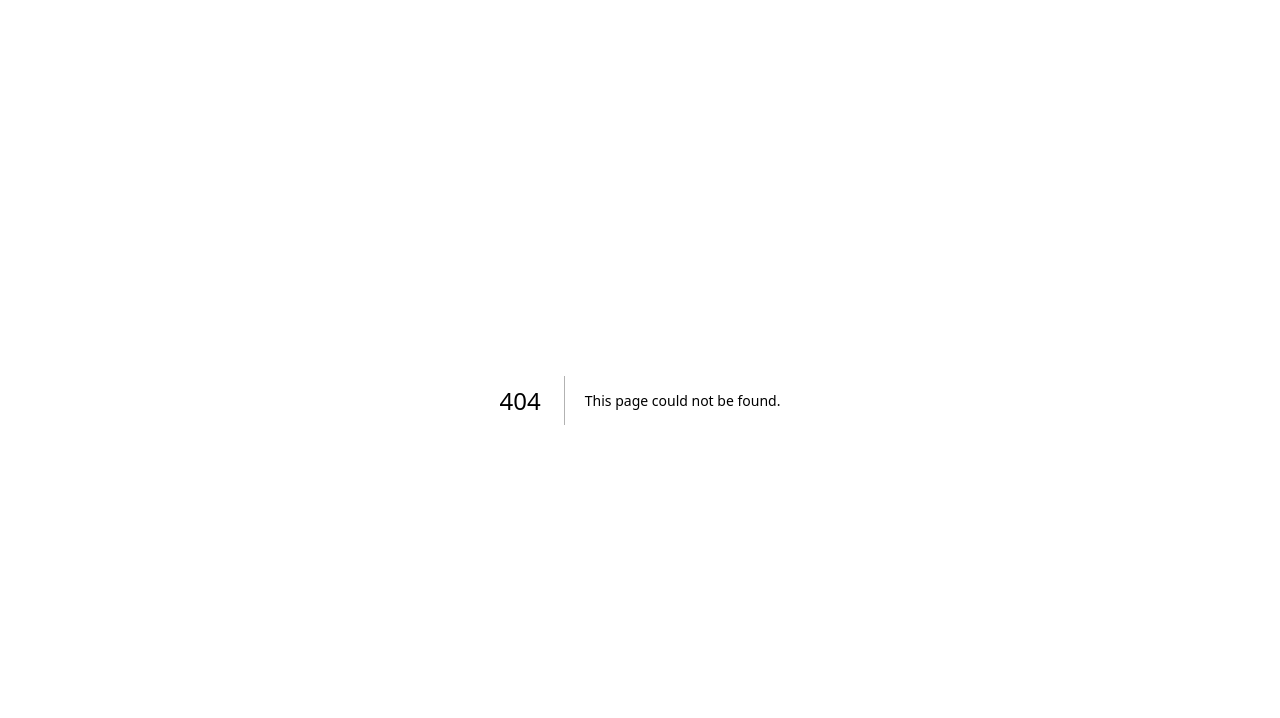
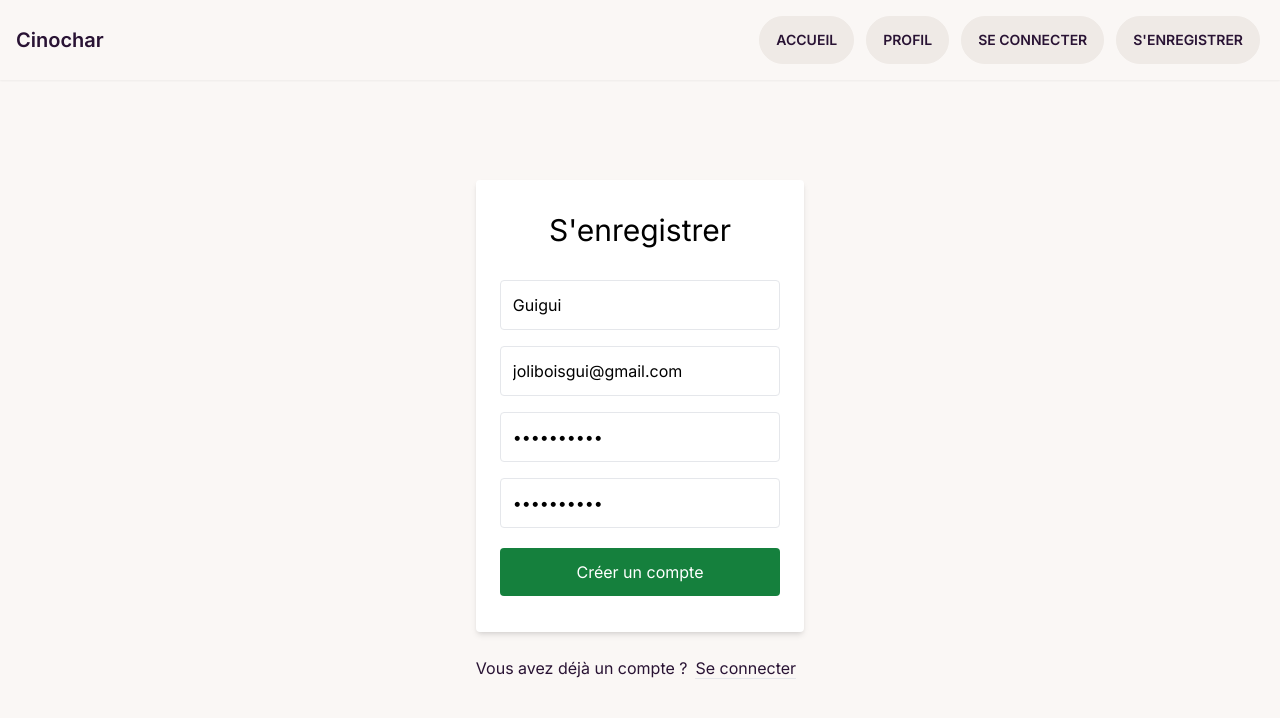
Before and after one commit to Joliwood/cinochar, a Next.js app in the folder client/: page /signup in a window 1280 px wide. Before the commit this address had no page. Shown: the top 718 px of the page. Built offline with nearby package versions, Linux system fonts and the light colour scheme.

Commit message:
:tada: :construction: register mongodb OK + WIP response to the client

```diff
--- a/client/package.json
+++ b/client/package.json
@@ -16,11 +16,14 @@
     "@reduxjs/toolkit": "^1.9.5",
     "autoprefixer": "^10.4.14",
     "axios": "^1.4.0",
+    "bcryptjs": "^2.4.3",
     "bufferutil": "^4.0.7",
     "daisyui": "^3.5.0",
     "dotenv": "^16.3.1",
     "eslint": "^8.45.0",
     "eslint-config-next": "^13.4.10",
+    "express": "^4.18.2",
+    "jsonwebtoken": "^9.0.1",
     "lottie-web": "^5.12.2",
     "mongodb": "^5.7.0",
     "mongoose": "^7.4.0",
@@ -35,6 +38,7 @@
     "utf-8-validate": "^6.0.3"
   },
   "devDependencies": {
+    "@types/bcryptjs": "^2.4.2",
     "@types/mongodb": "^4.0.7",
     "@types/node": "^20.4.2",
     "@types/react": "^18.2.15",
--- /dev/null
+++ b/client/src/app/signup/layout.tsx
@@ -0,0 +1,23 @@
+import React from 'react';
+import '../globals.css';
+import type { Metadata } from 'next';
+import { Inter } from 'next/font/google';
+
+const inter = Inter({ subsets: ['latin'] });
+
+export const metadata: Metadata = {
+  title: 'Create Next App',
+  description: 'Generated by create next app',
+};
+
+export default function RootLayout({
+  children,
+}: {
+  children: React.ReactNode
+}) {
+  return (
+    <html lang="en">
+      <body className={inter.className}>{children}</body>
+    </html>
+  );
+}
--- /dev/null
+++ b/client/src/app/signup/page.tsx
@@ -0,0 +1,113 @@
+'use client';
+
+import React, { useState } from 'react';
+import axios from 'axios';
+import Header from '../../components/header';
+
+function Signup() {
+  const [pseudo, setPseudo] = useState('Guigui');
+  const [email, setEmail] = useState('joliboisgui@gmail.com');
+  const [password, setPassword] = useState('Azpoazpo5!');
+  const [confirmPassword, setConfirmPassword] = useState('Azpoazpo5!');
+  const [message, setMessage] = useState('');
+
+  const handleSubmit = async (e: any) => {
+    e.preventDefault();
+
+    if (password !== confirmPassword) {
+      setMessage('Passwords do not match');
+      return;
+    }
+
+    try {
+      const response = await axios.post('/api/register', {
+        pseudo,
+        email,
+        password,
+      });
+      setMessage(response.data.message);
+      // You can perform further actions, such as redirecting to a login page.
+    } catch (error) {
+      console.error(error);
+      setMessage('An error occurred during registration.');
+    }
+  };
+
+  return (
+    <div className="min-h-screen flex flex-col items-center">
+      <Header />
+      <div className="bg-grey-lighter mt-[100px] flex flex-col">
+        <div className="container max-w-sm mx-auto flex-1 flex flex-col items-center justify-center px-2">
+
+          <form
+            className="bg-white px-6 py-8 rounded shadow-md text-black w-full"
+            onSubmit={handleSubmit}
+          >
+            <h1 className="mb-8 text-3xl text-center">S'enregistrer</h1>
+            <input
+              type="text"
+              className="block border border-grey-light w-full p-3 rounded mb-4"
+              name="pseudo"
+              placeholder="Votre pseudo"
+              value={pseudo}
+              onChange={(e) => setPseudo(e.target.value)}
+              required
+            />
+
+            <input
+              type="email"
+              className="block border border-grey-light w-full p-3 rounded mb-4"
+              name="email"
+              placeholder="email@domain.com"
+              // value={email}
+              value="joliboisgui@gmail.com"
+              onChange={(e) => setEmail(e.target.value)}
+              required
+            />
+
+            <input
+              type="password"
+              className="block border border-grey-light w-full p-3 rounded mb-4"
+              name="password"
+              placeholder="Password"
+              value="Azpoazpo5!"
+              // value={password}
+              onChange={(e) => setPassword(e.target.value)}
+              required
+            />
+
+            <input
+              type="password"
+              className="block border border-grey-light w-full p-3 rounded mb-4"
+              name="confirm_password"
+              placeholder="Confirm Password"
+              // value={confirmPassword}
+              value="Azpoazpo5!"
+              onChange={(e) => setConfirmPassword(e.target.value)}
+              required
+            />
+
+            <button
+              type="submit"
+              className="w-full text-center py-3 rounded bg-green-700 text-white hover:bg-green-dark focus:outline-none my-1"
+            >
+              Créer un compte
+
+            </button>
+
+          </form>
+
+          <div className="text-grey-dark mt-6">
+            Vous avez déjà un compte ?
+            <a className="no-underline border-b mx-2 border-blue text-blue" href="/login">
+              Se connecter
+            </a>
+          </div>
+          <p>{message}</p>
+        </div>
+      </div>
+    </div>
+  );
+}
+
+export default Signup;
--- a/client/src/components/header.tsx
+++ b/client/src/components/header.tsx
@@ -1,21 +1,26 @@
+'use client';
+
 import React from 'react';
 
 function Header() {
   return (
-    <header className="sticky w-full p-4 shadow-sm ">
+    <header className="sticky w-full p-4 shadow-sm">
       <div className="flex-none">
         <nav className="flex items-center justify-between">
           <div className="font-semibold text-xl">Cinochar</div>
-          <ul className="menu menu-horizontal px-1">
-            {/* <li>
-              <a href="/">Accueil</a>
-            </li>
-            <li>
-              <a href="/">Se connecter</a>
-            </li>
-            <li>
-              <a href="/">S&apos;enregistrer</a>
-            </li> */}
+          <ul className="menu menu-horizontal px-1 flex gap-3 py-0">
+            <button type="button" className="flex items-center">
+              <a className="btn" href="/">Accueil</a>
+            </button>
+            <button type="button" className="flex items-center">
+              <a className="btn" href="/dashboard">Profil</a>
+            </button>
+            <button type="button" className="flex items-center">
+              <a className="btn" href="/login">Se connecter</a>
+            </button>
+            <button type="button" className="flex items-center">
+              <a className="btn" href="/signup">S'enregistrer</a>
+            </button>
           </ul>
         </nav>
       </div>
--- /dev/null
+++ b/client/src/models/User.js
@@ -0,0 +1,24 @@
+import mongoose from 'mongoose';
+import bcrypt from 'bcryptjs';
+
+const userSchema = new mongoose.Schema({
+  pseudo: { type: String, required: true, unique: true },
+  email: { type: String, required: true, unique: true },
+  password: { type: String, required: true },
+});
+
+userSchema.pre('save', async function hashPassword(next) {
+  if (!this.isModified('password')) return next();
+
+  const salt = await bcrypt.genSalt(10);
+  this.password = await bcrypt.hash(this.password, salt);
+  return next();
+});
+
+userSchema.methods.comparePassword = async function comparePassword(password) {
+  return bcrypt.compare(password, this.password);
+};
+
+const Player = mongoose.model('Players', userSchema);
+
+export default Player;
--- /dev/null
+++ b/client/src/pages/api/login.js
@@ -0,0 +1,33 @@
+import express from 'express';
+import jwt from 'jsonwebtoken';
+import User from '../../models/User';
+
+const router = express.Router();
+
+router.post('/', async (req, res) => {
+  try {
+    const { email, password } = req.body;
+
+    const user = await User.findOne({ email });
+    if (!user) {
+      return res.status(404).json({ message: 'User not found' });
+    }
+
+    const isPasswordValid = await user.comparePassword(password);
+    if (!isPasswordValid) {
+      return res.status(401).json({ message: 'Invalid credentials' });
+    }
+
+    // eslint-disable-next-line no-underscore-dangle
+    const token = jwt.sign({ userId: user._id }, process.env.JWT_SECRET, {
+      expiresIn: '1h',
+    });
+
+    return res.status(200).json({ message: 'Login successful', token });
+  } catch (error) {
+    console.error(error);
+    return res.status(500).json({ message: 'Internal server error' });
+  }
+});
+
+export default router;
--- /dev/null
+++ b/client/src/pages/api/register.ts
@@ -0,0 +1,37 @@
+import bcrypt from 'bcryptjs';
+// import User from '../../models/User';
+import connectToDatabase from '../../utils/mongo';
+
+export default async function handler(req: any, res: any) {
+  const { email, password, pseudo } = req.body;
+
+  if (!email || !password) {
+    return res.status(400).json({ message: 'Email and password are required' });
+  }
+
+  const client = await connectToDatabase();
+  const db = client.db();
+  const collection = db.collection('players-ranking');
+
+  const existingPseudo = await collection.findOne({ pseudo });
+  const existingEmail = await collection.findOne({ email });
+
+  if (existingPseudo) {
+    return res.status(400).json({ message: 'Pseudo already registered' });
+  }
+  if (existingEmail) {
+    return res.status(400).json({ message: 'Email already registered' });
+  }
+
+  const hashedPassword = await bcrypt.hash(password, 10);
+  const user = {
+    pseudo,
+    email,
+    points: 0,
+    password: hashedPassword,
+  };
+
+  const newUser = await collection.insertOne(user);
+
+  return res.status(201).json({ message: 'User registered successfully' }, newUser);
+}
--- /dev/null
+++ b/client/src/utils/mongoose.js
@@ -0,0 +1,14 @@
+// const mongoose = require('mongoose');
+// require('dotenv').config();
+
+// mongoose.connect(process.env.MONGODB_URI, {
+//   useNewUrlParser: true,
+//   useUnifiedTopology: true,
+// });
+
+// const db = mongoose.connection;
+
+// db.on('error', console.error.bind(console, 'MongoDB connection error:'));
+// db.once('open', () => {
+//   console.log('Connected to MongoDB');
+// });
```
Also changed, not shown: client/.eslintrc.js, 2 other files (tests, documents, lock files or other folders).
